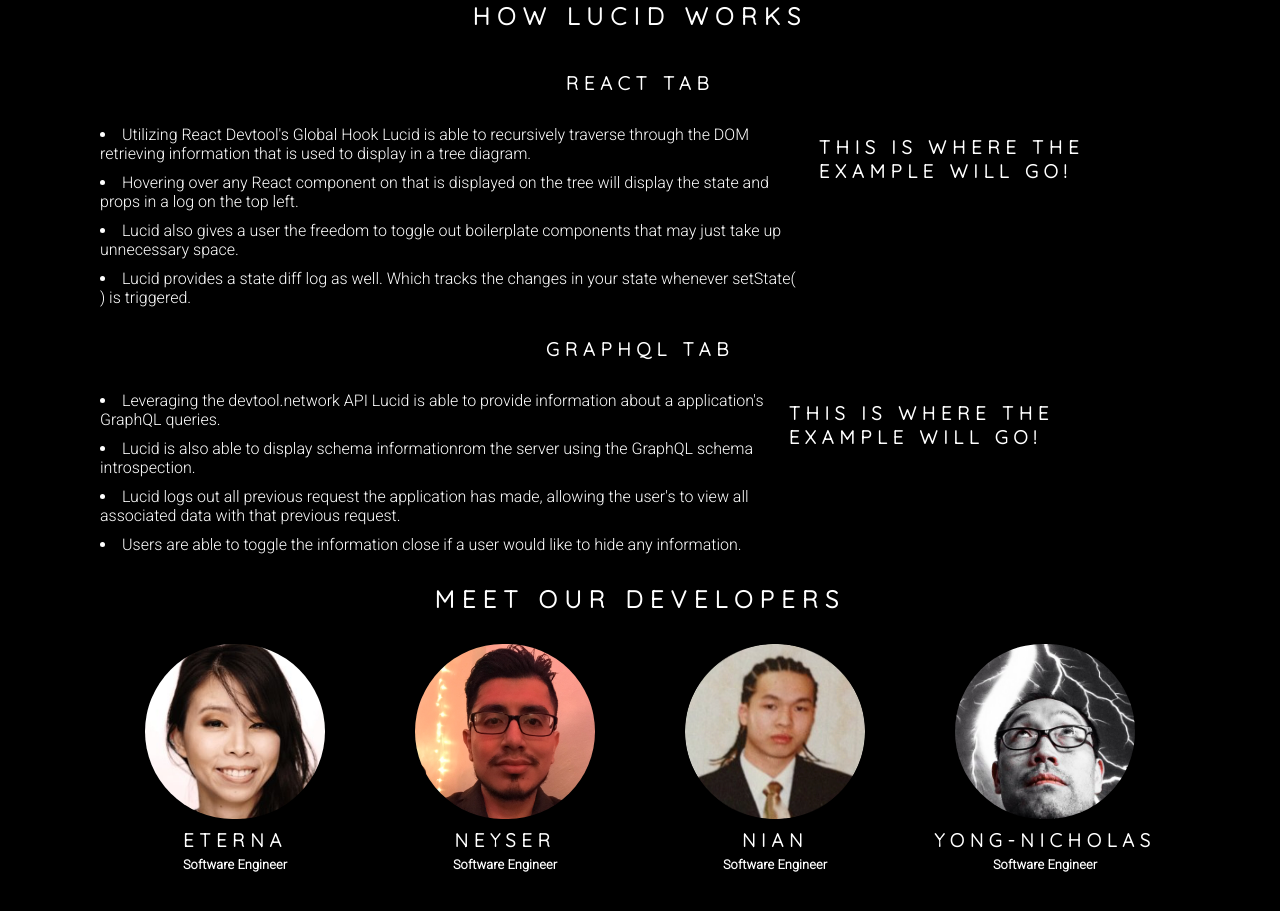
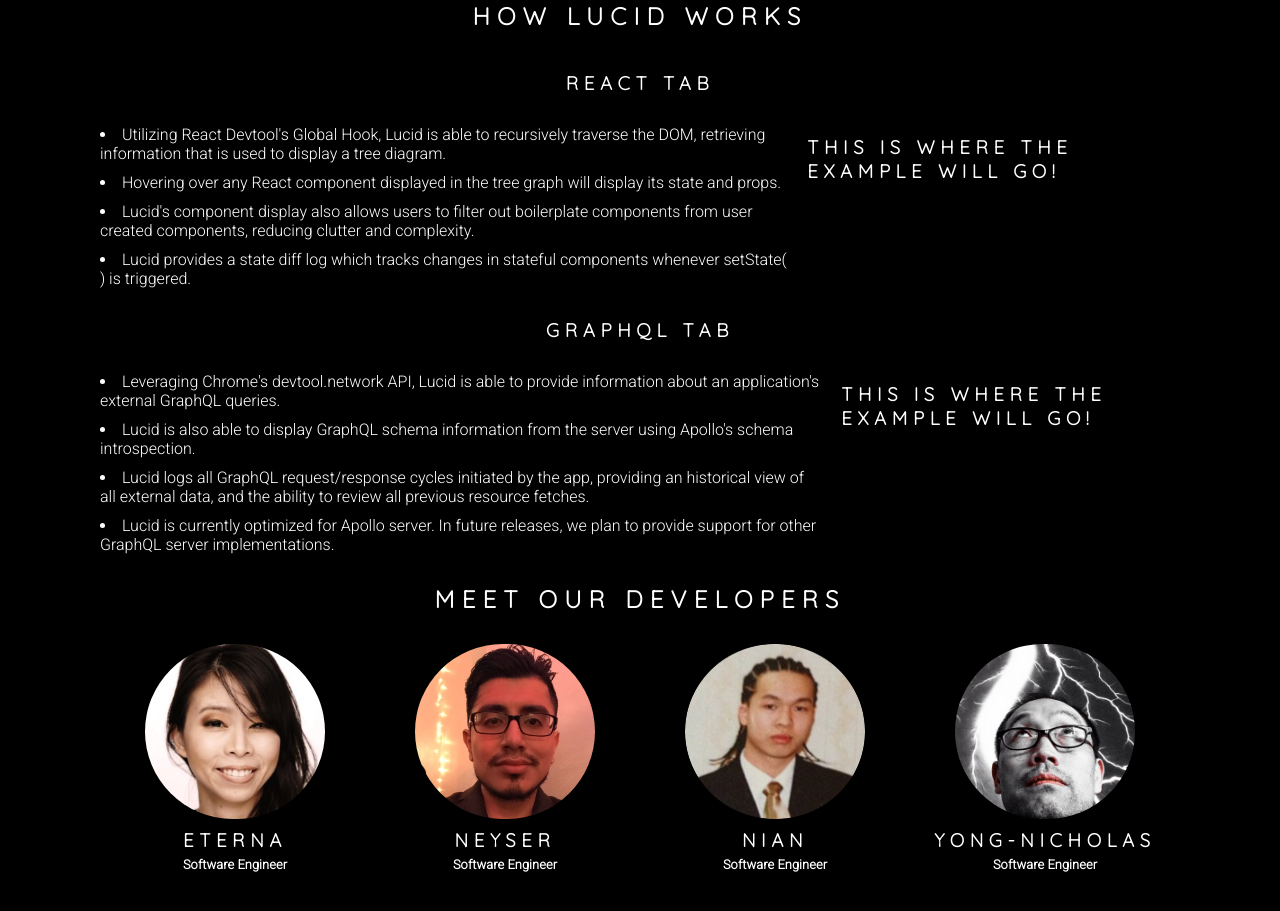
Before and after one commit to Gossamer-React/reactlucid.io, a React app: page / in a window 1280 px wide. Shown: the part 1580-2491 px from the top of the page. Built offline with nearby package versions, Linux system fonts and the light colour scheme.

Commit message:
Update Features.jsx

```diff
--- a/src/client/components/Features.jsx
+++ b/src/client/components/Features.jsx
@@ -9,24 +9,24 @@
       <div className='lucid-features'>
         <div>
           <li>
-            Utilizing React Devtool's Global Hook Lucid is able to recursively
-            traverse through the DOM retrieving information that is used to
-            display in a tree diagram.
+            Utilizing React Devtool's Global Hook, Lucid is able to recursively
+            traverse the DOM, retrieving information that is used to
+            display a tree diagram.
           </li>
 
           <li>
-            Hovering over any React component on that is displayed on the tree
-            will display the state and props in a log on the top left.
+            Hovering over any React component displayed in the tree graph
+            will display its state and props.
           </li>
 
           <li>
-            Lucid also gives a user the freedom to toggle out boilerplate
-            components that may just take up unnecessary space.
+            Lucid's component display also allows users to filter out boilerplate
+            components from user created components, reducing clutter and complexity.
           </li>
 
           <li>
-            Lucid provides a state diff log as well. Which tracks the changes in
-            your state whenever setState( ) is triggered.
+            Lucid provides a state diff log which tracks changes in stateful
+            components whenever setState( ) is triggered.
           </li>
         </div>
         <h3>This is where the example will go!</h3>
@@ -35,21 +35,21 @@
       <div className='lucid-features'>
         <div>
           <li>
-            Leveraging the devtool.network API Lucid is able to provide
-            information about a application's GraphQL queries.
+            Leveraging Chrome's devtool.network API, Lucid is able to provide
+            information about an application's external GraphQL queries.
           </li>
           <li>
-            Lucid is also able to display schema informationrom the server using
-            the GraphQL schema introspection.
+            Lucid is also able to display GraphQL schema information from the server
+            using Apollo's schema introspection.
           </li>
           <li>
-            Lucid logs out all previous request the application has made,
-            allowing the user's to view all associated data with that previous
-            request.
+            Lucid logs all GraphQL request/response cycles initiated by the app,
+            providing an historical view of all external data, and the ability to
+            review all previous resource fetches.
           </li>
           <li>
-            Users are able to toggle the information close if a user would like
-            to hide any information.
+            Lucid is currently optimized for Apollo server. In future releases, we
+            plan to provide support for other GraphQL server implementations.
           </li>
         </div>
         <h3>This is where the example will go!</h3>
```
